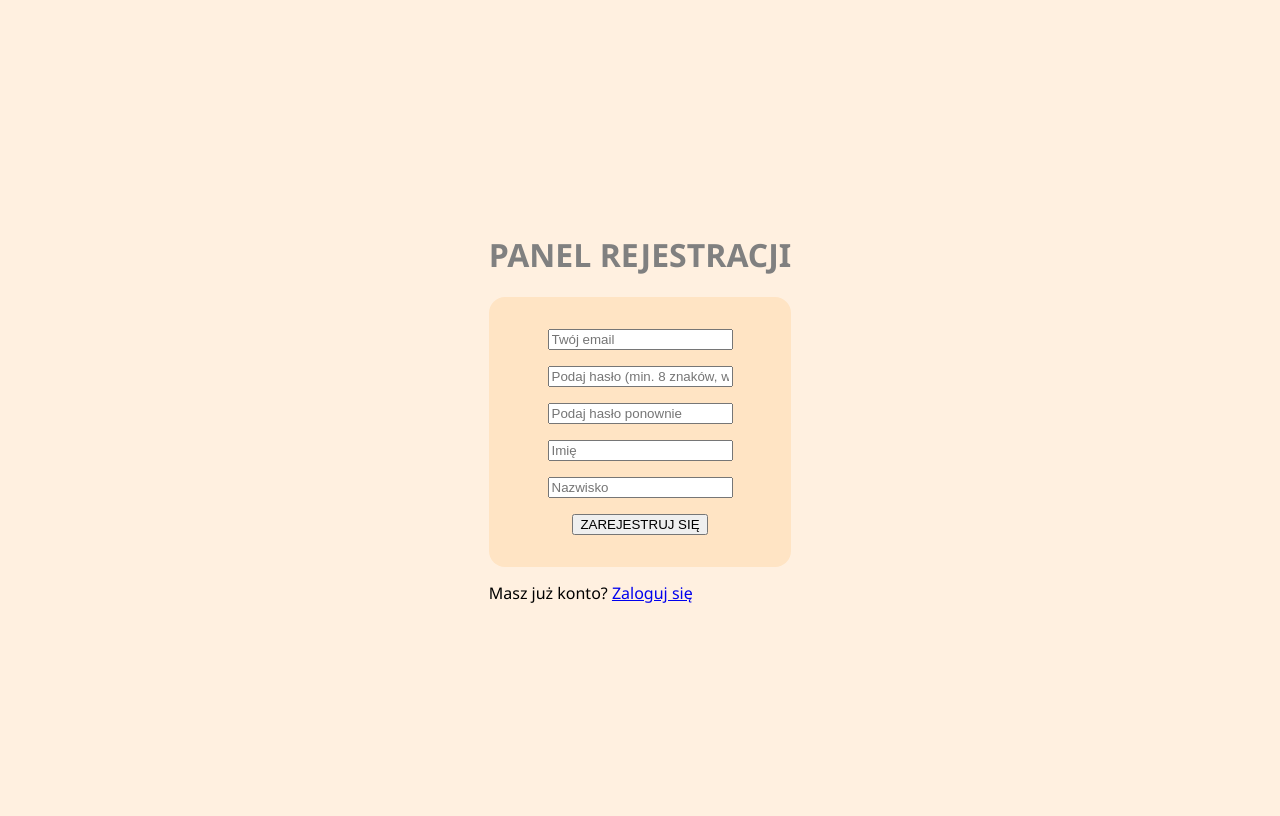
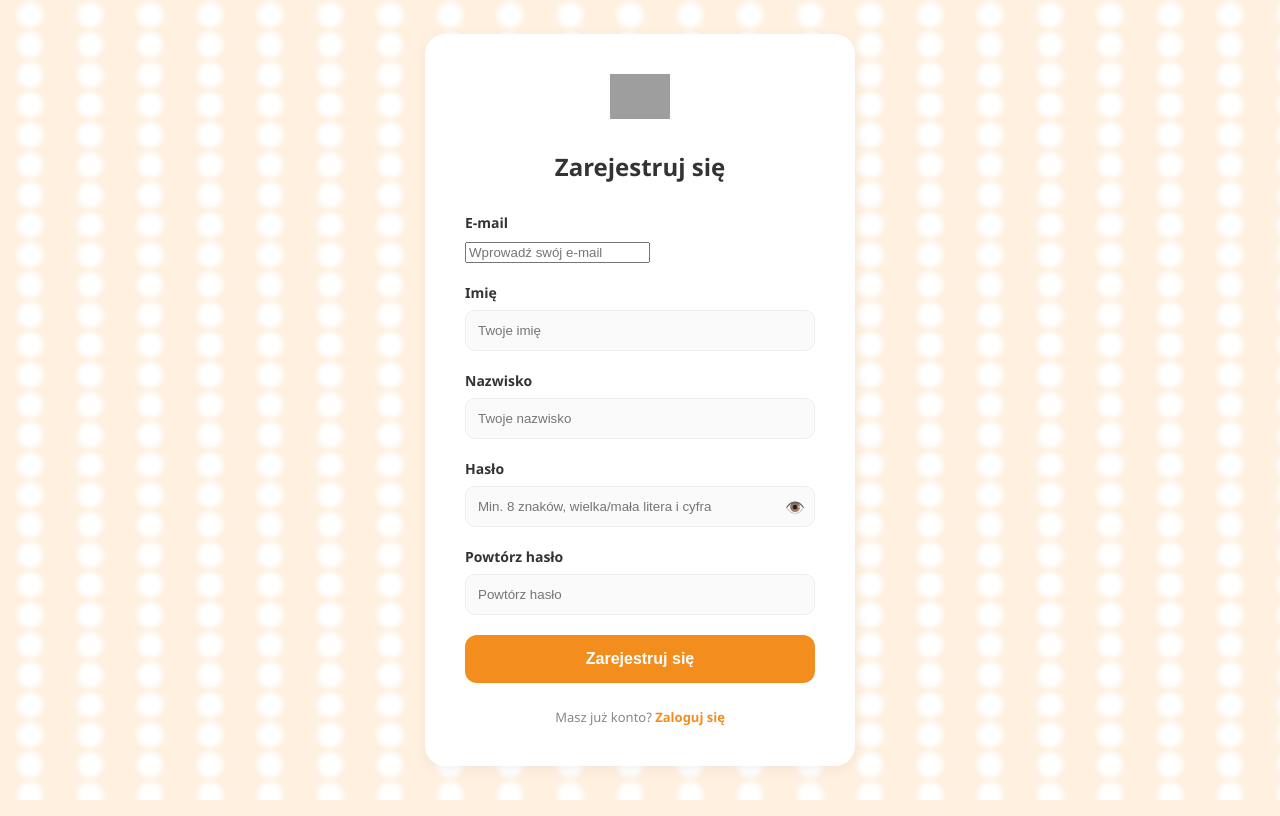
Before and after one commit to nikfik/Khanji-Learner, a PHP site: page /register in a window 1280 px wide. Run offline with PHP 8.4, Linux system fonts and the light colour scheme; some libraries are stand-ins or nearby versions; grey boxes are pictures that could not be loaded.

Commit message:
logout + some fixes
- golden mastery border fix
- register css
- profile picture next to info fix
- logo added

```diff
--- a/Routing.php
+++ b/Routing.php
@@ -9,6 +9,10 @@ class Routing{
         'login'=>[
             'controller'=>"SecurityController",
             'action'=>'login'
+        ],
+        'logout'=>[
+            'controller'=>"SecurityController",
+            'action'=>'logout'
         ],
         'register'=>[
             'controller'=>"SecurityController",
--- a/public/views/characters.html
+++ b/public/views/characters.html
@@ -25,6 +25,7 @@
                         echo 'https://ui-avatars.com/api/?name=' . urlencode($currentUser['name'] ?? '' . ' ' . $currentUser['surname'] ?? '') . '&background=f39200&color=fff';
                     }
                 ?>" alt="Profile" class="profile-avatar" title="<?php echo $currentUser['username'] ?? 'Profil'; ?>">
+                <a href="/logout" class="logout-btn">Wyloguj</a>
             </div>
             <?php endif; ?>
         </nav>
@@ -38,8 +39,8 @@
 
     <div class="character-grid">
    <?php foreach($characters as $c): ?>
-    <div class="character-card">
-        <div class="char-card <?php echo $c['is_mastered'] ? 'mastered' : ''; ?>"
+    <div class="character-card <?php echo $c['is_mastered'] ? 'mastered' : ''; ?>">
+        <div class="char-card"
           onclick="openModal(
             '<?php echo $c['symbol']; ?>',
             '<?php echo $c['romaji']; ?>',
--- a/public/views/dashboard.html
+++ b/public/views/dashboard.html
@@ -25,6 +25,7 @@
                         echo 'https://ui-avatars.com/api/?name=' . urlencode($currentUser['name'] ?? '' . ' ' . $currentUser['surname'] ?? '') . '&background=f39200&color=fff';
                     }
                 ?>" alt="Profile" class="profile-avatar" title="<?php echo $currentUser['username'] ?? 'Profil'; ?>">
+                <a href="/logout" class="logout-btn">Wyloguj</a>
             </div>
             <?php endif; ?>
         </nav>
--- a/public/views/login.html
+++ b/public/views/login.html
@@ -8,6 +8,7 @@
 </head>
 <body>
     <div class="login-container">
+        <img src="https://imgur.com/DWvm1wZ.png" alt="Kanji Master Logo" class="app-logo">
         <div class="header">
             <h1>Witaj z powrotem</h1>
         </div>
--- a/public/views/modules.html
+++ b/public/views/modules.html
@@ -26,6 +26,7 @@
                         echo 'https://ui-avatars.com/api/?name=' . urlencode($currentUser['name'] ?? '' . ' ' . $currentUser['surname'] ?? '') . '&background=f39200&color=fff';
                     }
                 ?>" alt="Profile" class="profile-avatar" title="<?php echo $currentUser['username'] ?? 'Profil'; ?>">
+                <a href="/logout" class="logout-btn">Wyloguj</a>
             </div>
             <?php endif; ?>
         </nav>
--- a/public/views/register.html
+++ b/public/views/register.html
@@ -4,12 +4,12 @@
     <meta charset="UTF-8">
     <meta name="viewport" content="width=device-width, initial-scale=1.0">
     <title>Kanji Master - Rejestracja</title>
-    <link rel="stylesheet" type="text/css" href="public/styles/main.css">
-    <link rel="stylesheet" type="text/css" href="public/styles/login.css">
+    <link rel="stylesheet" href="public/styles/login2.css">
 </head>
 <body>
     <div class="login-container">
-        <h1>PANEL REJESTRACJI</h1>
+        <img src="https://imgur.com/DWvm1wZ.png" alt="Kanji Master Logo" class="app-logo">
+        <h1>Zarejestruj się</h1>
 
         <?php if (!empty($message)): ?>
             <!-- WYTYCZNA #19: Dane wyświetlane w widokach są escapowane -->
@@ -25,23 +25,40 @@
 
             <!-- WYTYCZNA #3: Walidacja formatu email po stronie serwera (type="email" dodatkowo po stronie klienta) -->
             <!-- WYTYCZNA #9: Ograniczam długość wejścia (maxlength) -->
-            <input name="email" type="email" placeholder="Twój email" required maxlength="255" autocomplete="email">
+            <div class="input-group">
+                <label for="email">E-mail</label>
+                <input id="email" name="email" type="email" placeholder="Wprowadź swój e-mail" required maxlength="255" autocomplete="email">
+            </div>
+
+            <div class="input-group">
+                <label for="name">Imię</label>
+                <input id="name" name="name" type="text" placeholder="Twoje imię" required maxlength="100" autocomplete="given-name">
+            </div>
+
+            <div class="input-group">
+                <label for="surname">Nazwisko</label>
+                <input id="surname" name="surname" type="text" placeholder="Twoje nazwisko" required maxlength="100" autocomplete="family-name">
+            </div>
 
             <!-- WYTYCZNA #17: Waliduję złożoność hasła (min. długość - pattern) -->
             <!-- WYTYCZNA #22: Hasło nie jest przekazywane do widoków (type="password") -->
-            <input name="password" type="password" placeholder="Podaj hasło (min. 8 znaków, wielka/mała litera i cyfra)" required minlength="8" maxlength="255" autocomplete="new-password">
+            <div class="input-group">
+                <label for="password">Hasło</label>
+                <div class="password-wrapper">
+                    <input id="password" name="password" type="password" placeholder="Min. 8 znaków, wielka/mała litera i cyfra" required minlength="8" maxlength="255" autocomplete="new-password">
+                    <span class="eye-icon">👁️</span>
+                </div>
+            </div>
 
-            <input name="password_confirm" type="password" placeholder="Podaj hasło ponownie" required minlength="8" maxlength="255" autocomplete="new-password">
+            <div class="input-group">
+                <label for="password_confirm">Powtórz hasło</label>
+                <input id="password_confirm" name="password_confirm" type="password" placeholder="Powtórz hasło" required minlength="8" maxlength="255" autocomplete="new-password">
+            </div>
 
-            <!-- WYTYCZNA #9: Ograniczam długość wejścia (imię, nazwisko) -->
-            <input name="name" type="text" placeholder="Imię" required maxlength="100" autocomplete="given-name">
-
-            <input name="surname" type="text" placeholder="Nazwisko" required maxlength="100" autocomplete="family-name">
-
-            <button type="submit">ZAREJESTRUJ SIĘ</button>
+            <button type="submit" class="btn-login">Zarejestruj się</button>
         </form>
 
-        <div class="register-link" style="margin-top: 15px;">
+        <div class="register-link">
             Masz już konto? <a href="/login">Zaloguj się</a>
         </div>
     </div>
--- a/src/controllers/SecurityController.php
+++ b/src/controllers/SecurityController.php
@@ -132,6 +132,24 @@ class SecurityController extends AppController {
         exit();
     }
 
+    // WYTYCZNA #6: Metoda logout
+    public function logout() {
+        // WYTYCZNA #5: Logowanie dostępne tylko przez HTTPS
+        $this->requireHTTPS();
+
+        // WYTYCZNA #25: Loguję wylogowanie użytkownika
+        if (isset($_SESSION['user_id'])) {
+            SecurityLogger::logLogout($_SESSION['user_id'], $_SERVER['REMOTE_ADDR'] ?? 'unknown');
+        }
+
+        // WYTYCZNA #14: Destrukcja sesji
+        session_destroy();
+
+        // Przekieruj na login
+        header("Location: /login");
+        exit();
+    }
+
     // WYTYCZNA #6: Metoda register przyjmuje dane tylko na POST, GET tylko renderuje widok
     public function register() {
         // WYTYCZNA #5: Rejestracja dostępna tylko przez HTTPS
@@ -239,33 +257,6 @@ class SecurityController extends AppController {
         ]);
     }
 
-    // WYTYCZNA #24: Mam poprawne wylogowanie – niszczę sesję użytkownika
-    public function logout() {
-        if (session_status() === PHP_SESSION_NONE) {
-            session_start();
-        }
-
-        $userEmail = $_SESSION['user_email'] ?? 'unknown';
-        $clientIp = $_SERVER['REMOTE_ADDR'] ?? 'unknown';
-
-        // WYTYCZNA #25: Loguj wylogowanie
-        SecurityLogger::logLogout($userEmail, $clientIp);
-
-        // WYTYCZNA #24: Niszczenie sesji
-        $_SESSION = array();
-
-        // Usuń cookie sesyjne
-        if (isset($_COOKIE[session_name()])) {
-            setcookie(session_name(), '', time() - 3600, '/');
-        }
-
-        session_destroy();
-
-        // Przekieruj do strony logowania
-        header("Location: /login");
-        exit();
-    }
-
     // WYTYCZNA #5: Logowanie i rejestracja dostępne tylko przez HTTPS
     private function requireHTTPS(): void {
         // W środowisku deweloperskim możemy pominąć tę weryfikację
```
Also changed, not shown: public/styles/characters.css (+7 -6 lines), public/styles/profile.css (+2 -7 lines), public/styles/toolbar.css (+18 -0 lines), public/views/profile.html (+8 -1 lines).
